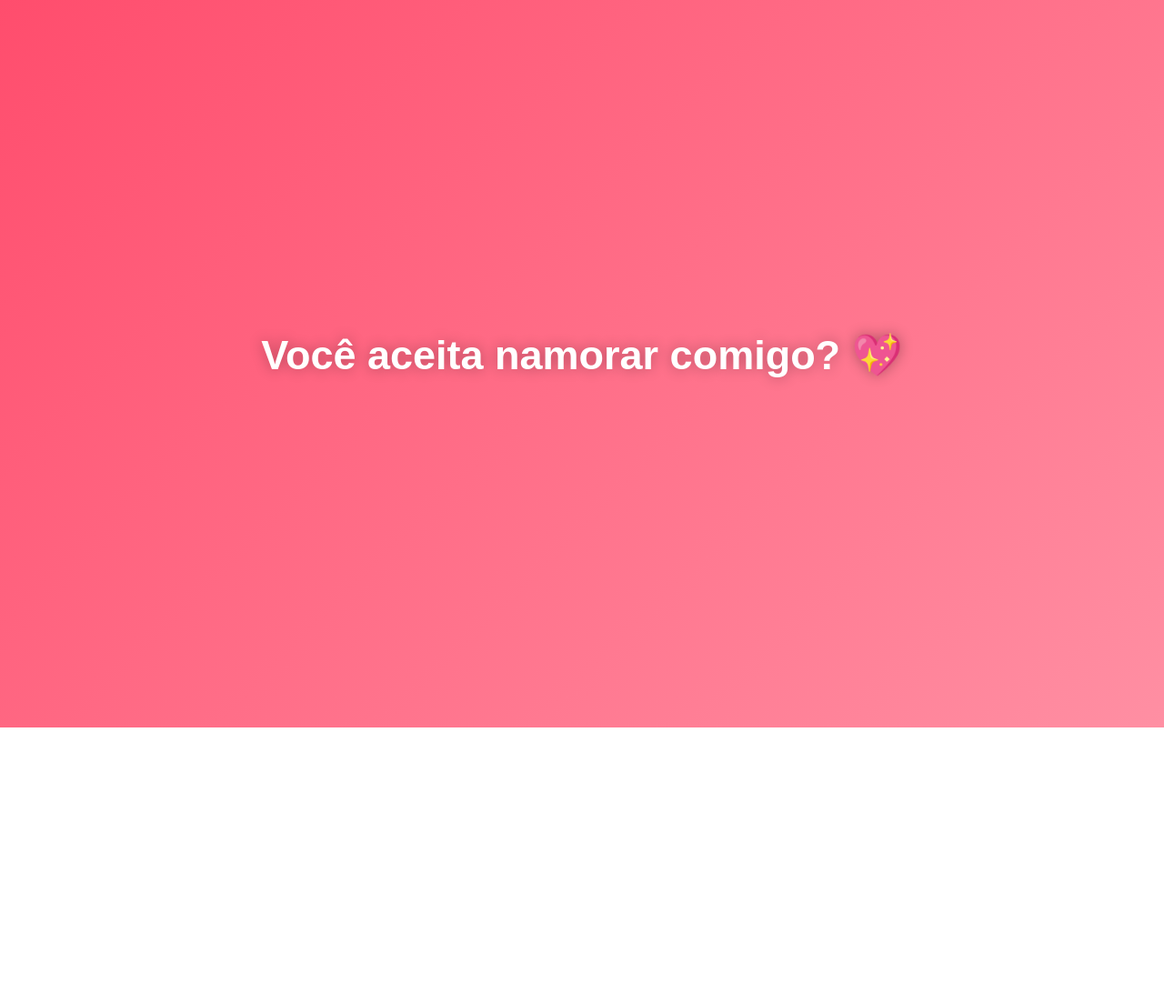
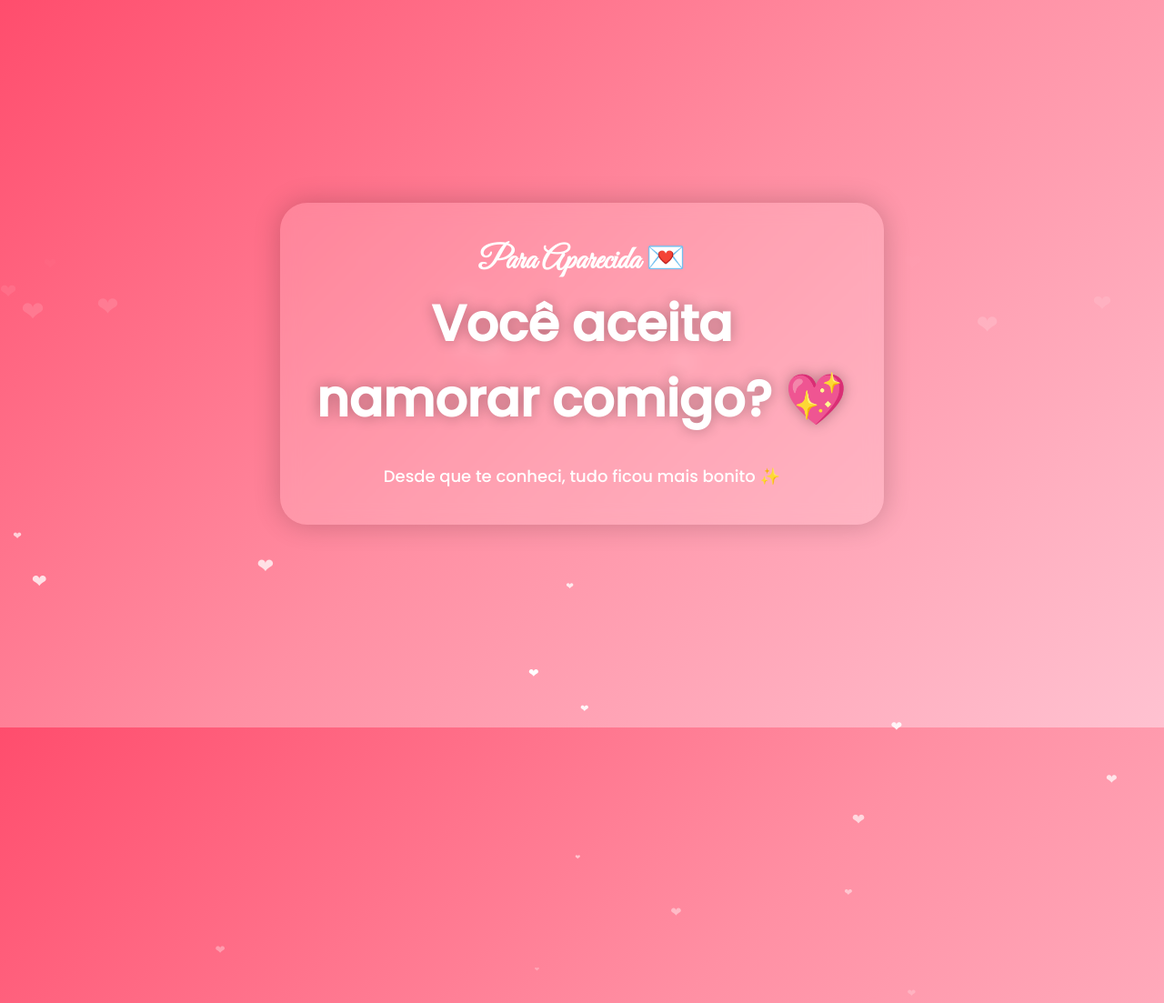
Before and after one commit to flamengocampeaomundial854-eng/para-voc-, a plain HTML site: page index.html in a window 1280 px wide. Shown: the top 1103 px of the page at 91% size. Before the commit the page ends 800 px from the top, so only its background shows below. Drawn offline with Linux system fonts and the light colour scheme.

Commit message:
Update index.html

```diff
--- a/index.html
+++ b/index.html
@@ -3,38 +3,114 @@
 <head>
 <meta charset="UTF-8">
 <meta name="viewport" content="width=device-width, initial-scale=1.0">
-<title>Pedido 💖</title>
+<title>Para Aparecida 💖</title>
+
+<link href="https://fonts.googleapis.com/css2?family=Great+Vibes&family=Poppins:wght@300;500&display=swap" rel="stylesheet">
 
 <style>
+*{
+    margin:0;
+    padding:0;
+    box-sizing:border-box;
+}
+
 body{
-        margin:0;
     height:100vh;
+    overflow:hidden;
     display:flex;
     justify-content:center;
     align-items:center;
-        background:linear-gradient(135deg,#ff4d6d,#ff8fa3);
-        font-family:Arial, sans-serif;
-        overflow:hidden;
+    background:linear-gradient(135deg,#ff4d6d,#ff8fa3,#ffc2d1);
+    font-family:'Poppins',sans-serif;
+    position:relative;
+}
+
+/* CORAÇÕES */
+.heart{
+    position:absolute;
+    color:white;
+    font-size:20px;
+    animation:subir linear infinite;
+    opacity:0.7;
+}
+
+@keyframes subir{
+    0%{
+        transform:translateY(100vh) scale(0.5);
+        opacity:0;
+    }
+    50%{
+        opacity:1;
+    }
+    100%{
+        transform:translateY(-120px) scale(1.2);
+        opacity:0;
+    }
+}
+
+/* CAIXA */
+.container{
+    text-align:center;
+    padding:40px;
+    border-radius:30px;
+    background:rgba(255,255,255,0.15);
+    backdrop-filter:blur(10px);
+    box-shadow:0 0 30px rgba(0,0,0,0.2);
+    animation:entrada 2s ease;
+}
+
+@keyframes entrada{
+    from{
+        opacity:0;
+        transform:scale(0.7);
+    }
+    to{
+        opacity:1;
+        transform:scale(1);
+    }
+}
+
+h2{
+    color:white;
+    font-size:35px;
+    margin-bottom:15px;
+    font-family:'Great Vibes',cursive;
 }
 
 h1{
     color:white;
-        font-size:45px;
-        text-align:center;
-        padding:20px;
+    font-size:55px;
+    text-shadow:0 0 15px rgba(0,0,0,0.3);
     animation:flutuar 2s infinite ease-in-out;
-        text-shadow:0 0 15px rgba(0,0,0,0.3);
 }
 
 @keyframes flutuar{
-        0%{
-            transform:translateY(0px);
+    0%,100%{
+        transform:translateY(0);
     }
     50%{
         transform:translateY(-10px);
     }
-        100%{
-            transform:translateY(0px);
+}
+
+p{
+    margin-top:20px;
+    color:white;
+    font-size:18px;
+}
+
+/* RESPONSIVO */
+@media(max-width:600px){
+    h1{
+        font-size:38px;
+    }
+
+    h2{
+        font-size:28px;
+    }
+
+    p{
+        font-size:15px;
     }
 }
 </style>
@@ -42,7 +118,39 @@
 
 <body>
 
-<h1>Você aceita namorar comigo? 💖</h1>
+<!-- Música -->
+<audio autoplay loop>
+    <source src="https://cdn.pixabay.com/download/audio/2022/03/15/audio_c8c8a73467.mp3?filename=romantic-love-11786.mp3" type="audio/mp3">
+</audio>
+
+<!-- Corações -->
+<script>
+for(let i = 0; i < 35; i++){
+    let heart = document.createElement("div");
+    heart.classList.add("heart");
+    heart.innerHTML = "❤";
+
+    heart.style.left = Math.random() * 100 + "vw";
+    heart.style.animationDuration = (Math.random() * 3 + 3) + "s";
+    heart.style.fontSize = (Math.random() * 20 + 10) + "px";
+
+    document.body.appendChild(heart);
+}
+</script>
+
+<!-- Conteúdo -->
+<div class="container">
+    <h2>Para Aparecida 💌</h2>
+
+    <h1>
+        Você aceita<br>
+        namorar comigo? 💖
+    </h1>
+
+    <p>
+        Desde que te conheci, tudo ficou mais bonito ✨
+    </p>
+</div>
 
 </body>
 </html>
```
Lines whose indentation alone changed are shown as unchanged.
